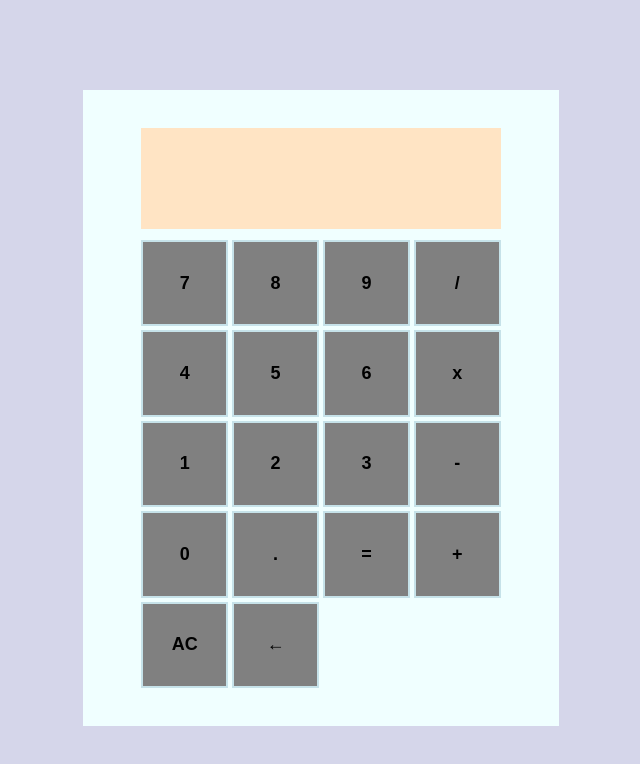
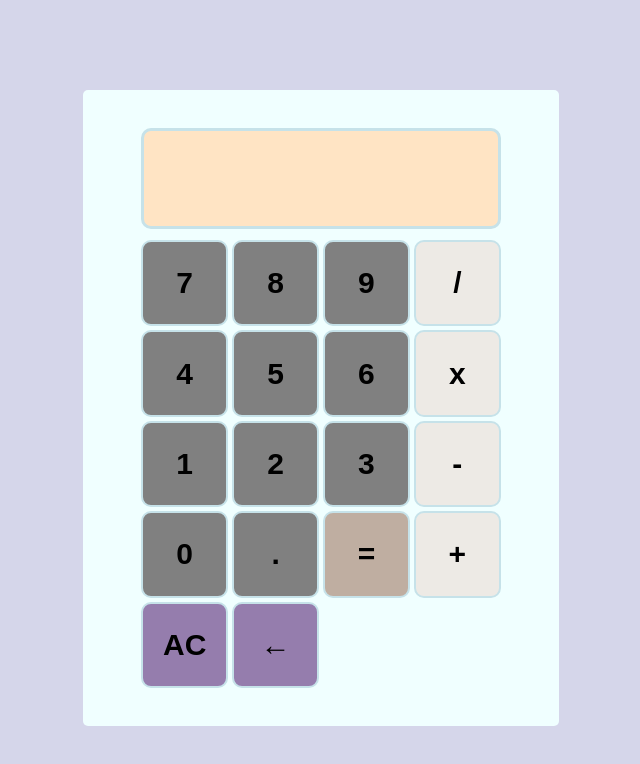
Before and after one commit to jasczajka/calculator, a plain HTML site: page index.html in a window 1280 px wide. Shown: the whole page, without its empty margins (319-959 px from the left). Drawn offline with Linux system fonts and the light colour scheme.

Commit message:
Add minor visual changes

```diff
--- a/styles.css
+++ b/styles.css
@@ -7,10 +7,12 @@ body
   align-items: center;
   height: 100vh;
   font-family: -apple-system, BlinkMacSystemFont, 'Segoe UI', Roboto, Oxygen, Ubuntu, Cantarell, 'Open Sans', 'Helvetica Neue', sans-serif;
+
 }
 
 #calculator
 {
+
   display:grid;
   justify-content: center;
   padding: 3%;
@@ -18,16 +20,20 @@ body
   height: 70vh;
   width: 50vh;
   background-color: azure;
+  border-radius: 5px;
 }
 
 #display
 {
+  border-radius: 10px;
   display:flex;
   gap: 5%;
   background-color: bisque;
   padding:3%;
   margin-bottom: 3%;
   justify-content: flex-start;
+  border-style:solid;
+  border-color: #C6E2E9;
 }
 #main-number
 {
@@ -45,9 +51,26 @@ button
   display:flex;
   border-style: solid;
   border-color: #C6E2E9;
+
   background-color:grey;
   justify-content:  center;
   align-items: center;
-  font-size: large;
+  font-size: 30px;
   font-weight: bold;
+  border-radius: 10px;
 }
+
+.operator-button
+{
+  background-color: #EDEAE5;
+}
+
+#clear-button, #backspace-button
+{
+  background-color: #957DAD;
+}
+
+#equals-button
+{
+  background-color: #BFAEA1;
+}
```
